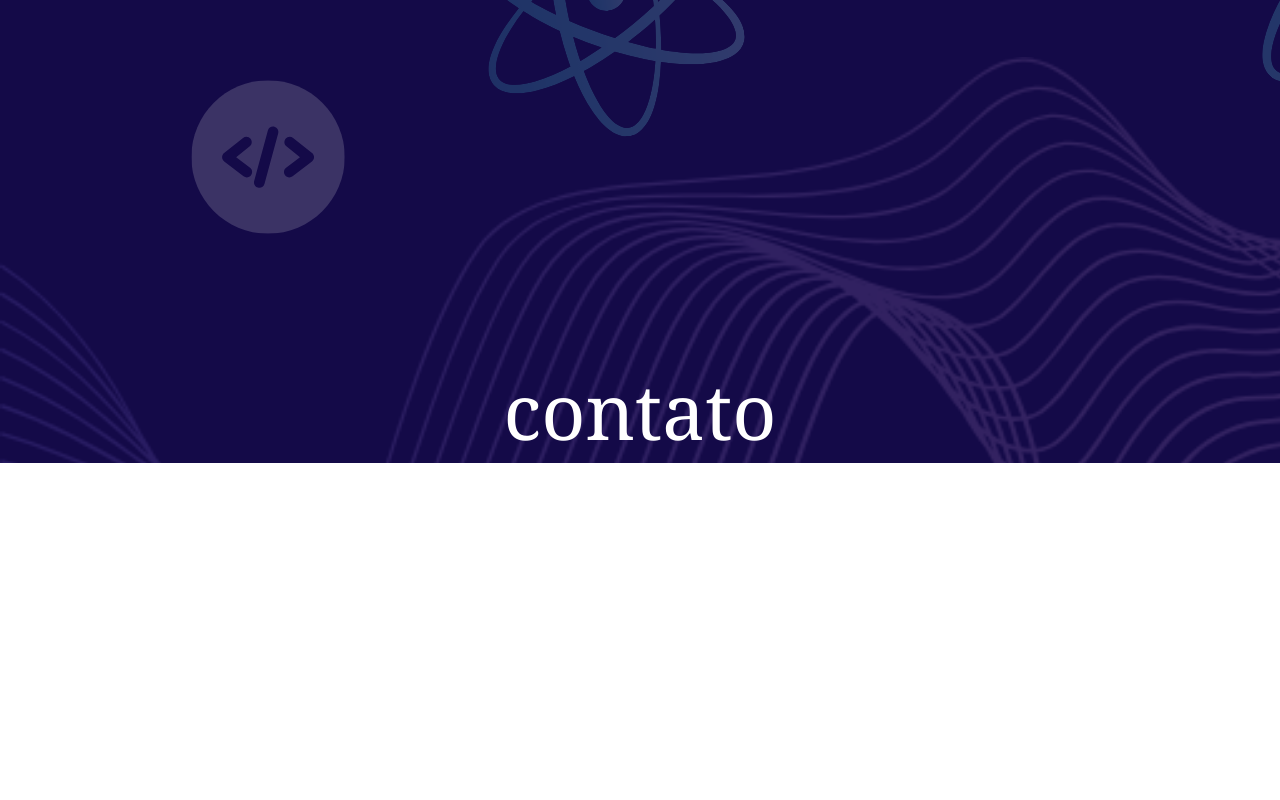
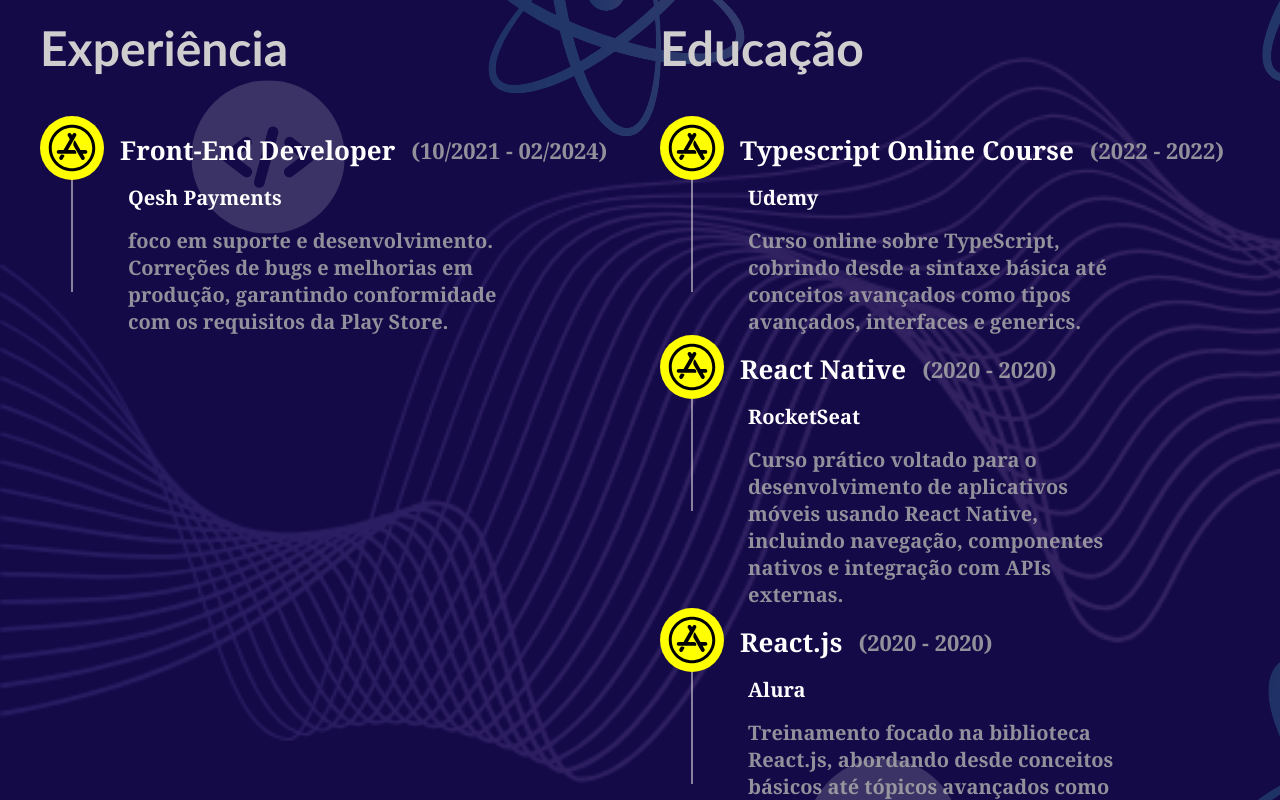
Before and after one commit to LucasPereira9/personalPortfolio, a Next.js app: page /en in a window 1280 px wide. Shown: the part 5340-6140 px from the top of the page. Before the commit the page ends 5803 px from the top, so only its background shows below. Built offline with nearby package versions, Linux system fonts and the light colour scheme.

Commit message:
feat: jobs added

```diff
--- a/src/app/[locale]/page.tsx
+++ b/src/app/[locale]/page.tsx
@@ -11,7 +11,7 @@
 import React from 'react';
 import Skill from '@/components/skill';
 import Services from '@/components/services';
-import Experience from '@/components/experience';
+import Experience from '@/components/professionalExperience';
 
 export default function Index() {
   const [changingLanguage, setChangingLanguage] = React.useState(true as boolean);
@@ -81,8 +81,8 @@
       <div className={styles.personal_info_container}>
         <Services id='services' />
       </div>
-      <div style={{marginTop: '90vh'}} id='experience' className={styles.personal_info_container}>
-        <Experience />
+      <div className={styles.personal_info_container}>
+        <Experience id='experience' />
         <div>
         </div>
       </div>
--- a/src/components/experience/index.tsx
+++ /dev/null
@@ -1,12 +0,0 @@
-import styles from './experience.module.css'
-
-export default function Experience() {
-    return (
-        <div>
-            <div className={styles.title_container}>
-                <h3 className={styles.title}>Resumo</h3>
-                <h3 className={styles.subtitle}>Um pouco do meu trajeto</h3>
-            </div>
-        </div>
-    )
-}
--- /dev/null
+++ b/src/components/experienceItem/experienceItem.module.css
@@ -0,0 +1,36 @@
+.container {
+    display: flex;
+}
+.icon_content {
+    display: flex;
+    flex-direction: column;
+    align-items: center;
+}
+.icon {
+    background-color: #FFFF00;
+    padding: 1vh;
+    border-radius: 10vh;
+    height: 8vh;
+    width: 8vh;
+}
+.separator {
+    border-left-width: 2px;
+    border-left-style: solid;
+    border-left-color: rgba(230, 223, 223, 0.555);
+    height: 14vh;
+}
+.title_content {
+    display: flex;
+    align-items: center;
+    margin: 2vh;
+}
+.title {
+    color: rgb(255, 255, 255);
+    font-weight: bold;
+    font-size: 26px;
+    margin-right: 2vh;
+}
+.subtitle {
+    font-size: 22px;
+    color: rgba(169, 169, 170, 0.856);
+}
--- /dev/null
+++ b/src/components/experienceItem/experienceItem.structure.ts
@@ -0,0 +1,6 @@
+export interface IExpItemProps {
+    title: string
+    date: string
+    company: string
+    description: string
+}
--- /dev/null
+++ b/src/components/experienceItem/index.tsx
@@ -0,0 +1,24 @@
+import styles from './experienceItem.module.css'
+import { FaAppStore } from 'react-icons/fa';
+import { IExpItemProps } from './experienceItem.structure';
+
+export default function ExperienceItem(props: IExpItemProps) {
+    return (
+        <div className={styles.container}>
+            <div className={styles.icon_content}>
+            <FaAppStore className={styles.icon} />
+            <div className={styles.separator} />
+            </div>
+            <div>
+                <div className={styles.title_content}>
+                    <h3 className={styles.title}>{props.title}</h3>
+                    <h3 className={styles.subtitle}>{props.date}</h3>
+                </div>
+                <div style={{maxWidth: '50vh'}}>
+                    <h3 style={{fontSize: '20px', marginBottom: '2vh', marginLeft: '3vh'}} className={styles.title}>{props.company}</h3>
+                    <h3 style={{fontSize: '20px', marginLeft: '3vh'}} className={styles.subtitle}>{props.description}</h3>
+                </div>
+            </div>
+        </div>
+    )
+}
--- /dev/null
+++ b/src/components/professionalExperience/index.tsx
@@ -0,0 +1,38 @@
+import { StudyHistory, WorkedCompanyes } from '@/utils';
+import ExperienceItem from '../experienceItem'
+import { IProfessionalExpProps } from './professionalExp.structure'
+import styles from './professionalExperience.module.css'
+
+export default function Experience(props: IProfessionalExpProps) {
+
+
+    const Works = WorkedCompanyes.map((item, index) => (
+        <div key={index}>
+            <ExperienceItem title={item.title} date={item.date} company={item.company} description={item.description} />
+        </div>
+    ));
+    const Study = StudyHistory.map((item, index) => (
+        <div key={index}>
+            <ExperienceItem title={item.title} date={item.date} company={item.company} description={item.description} />
+        </div>
+    ));
+
+    return (
+        <div id={props.id}>
+            <div className={styles.title_container}>
+                <h3 className={styles.title}>Resumo</h3>
+                <h3 className={styles.subtitle}>Um pouco do meu trajeto</h3>
+            </div>
+            <div className={styles.content}>
+                <div>
+                    <h3 className={styles.subtitle}>Experiência</h3>
+                    {Works}
+                </div>
+                <div>
+                    <h3 className={styles.subtitle}>Educação</h3>
+                    {Study}
+                </div>
+            </div>
+        </div>
+    )
+}
--- /dev/null
+++ b/src/components/professionalExperience/professionalExp.structure.ts
@@ -0,0 +1,3 @@
+export interface IProfessionalExpProps {
+    id: string
+}
--- a/src/components/experience/experience.module.css
+++ b/src/components/professionalExperience/professionalExperience.module.css
@@ -3,6 +3,12 @@
     display: flex;
     margin-top: 12vh;
     flex-direction: column;
+}
+.content {
+    display: flex;
+    margin-top: 8vh;
+    justify-content: space-between;
+    width: 150vh;
 }
 .title {
     color: #FFFF00;
@@ -11,8 +17,9 @@
     font-weight: bold;
 }
 .subtitle {
-    text-align: center;
+    text-align: left;
     font-size: 48px;
     font-family: 'Trebuchet MS', 'Lucida Sans Unicode', 'Lucida Grande', 'Lucida Sans', Arial, sans-serif;
     max-width: 80vh;
+    margin-bottom: 5vh;
 }
--- a/src/components/services/index.tsx
+++ b/src/components/services/index.tsx
@@ -32,7 +32,7 @@
         </AnimatedContainer>
     ));
     return (
-        <div className={styles.container} id={props.id}>
+        <div id={props.id}>
             <div className={styles.title_container}>
                  <h3 className={styles.title}>{t('Serviços')}</h3>
                  <h3 className={styles.subtitle}>{t('O que eu faço pelos meus clientes')}</h3>
--- a/src/components/services/services.module.css
+++ b/src/components/services/services.module.css
@@ -1,6 +1,3 @@
-.container {
-    height: 80vh;
-}
 .title_container {
     align-items: center;
     display: flex;
--- a/src/utils.ts
+++ b/src/utils.ts
@@ -144,3 +144,32 @@
         icon: AiFillTool
     },
 ]
+
+export const WorkedCompanyes = [
+    {
+        title: 'Front-End Developer',
+        date: '(10/2021 - 02/2024)',
+        company: 'Qesh Payments',
+        description: 'foco em suporte e desenvolvimento. Correções de bugs e melhorias em produção, garantindo conformidade com os requisitos da Play Store.'
+    }
+]
+export const StudyHistory = [
+    {
+        title: 'Typescript Online Course',
+        date: '(2022 - 2022)',
+        company: 'Udemy',
+        description: 'Curso online sobre TypeScript, cobrindo desde a sintaxe básica até conceitos avançados como tipos avançados, interfaces e generics.'
+    },
+    {
+        title: 'React Native',
+        date: '(2020 - 2020)',
+        company: 'RocketSeat',
+        description: ' Curso prático voltado para o desenvolvimento de aplicativos móveis usando React Native, incluindo navegação, componentes nativos e integração com APIs externas.'
+    },
+    {
+        title: 'React.js',
+        date: '(2020 - 2020)',
+        company: 'Alura',
+        description: ' Treinamento focado na biblioteca React.js, abordando desde conceitos básicos até tópicos avançados como Hooks, Context API e Redux.'
+    },
+]
```
